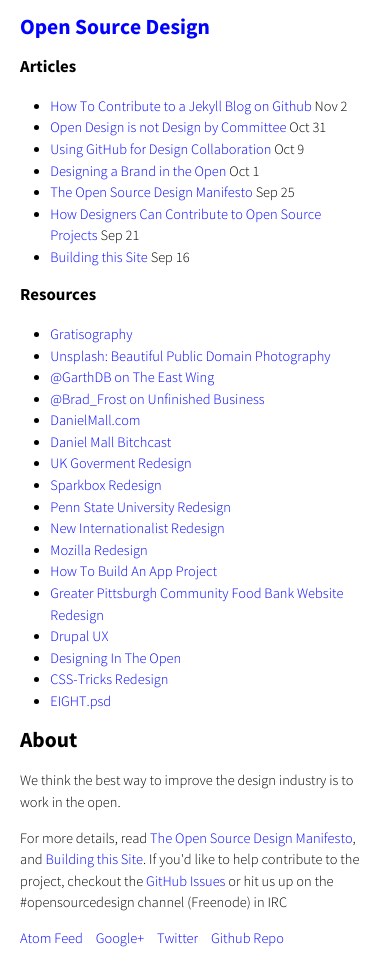
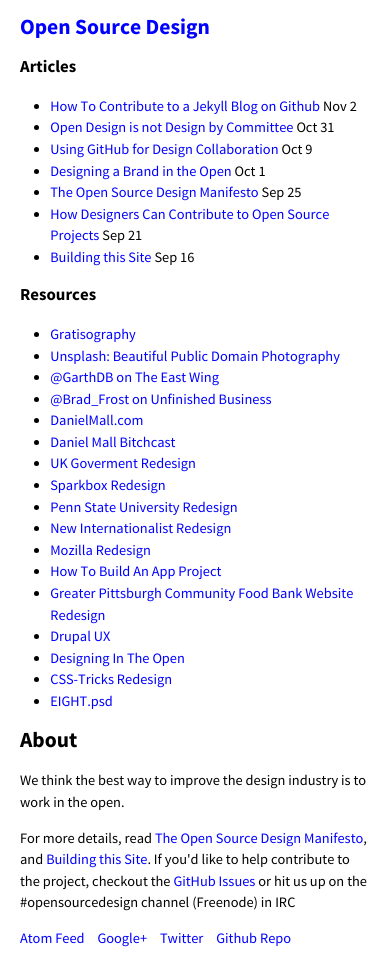
Before and after one commit to DesignOpen/designopen.github.io, a Jekyll site: the page built from index.html, in a window 390 px wide. Built offline with Jekyll 4.4.1, drawn with Linux system fonts in a browser that asks for light colours.

Commit message:
changed font weight to normal on smaller screens

```diff
--- a/css/main.css
+++ b/css/main.css
@@ -3,7 +3,6 @@
   margin: 0;
   line-height:  1.5rem;
   font-size: 1rem;
-  font-weight: 300;
 }
 h1, h2, h3, h4, h5, h6 {
   font-weight: bold;
@@ -53,10 +52,16 @@
   :root {
     font-size: 90%;
   }
+  body {
+    font-weight: normal;
+  }
 }
 @media only screen and (min-width: 500px) and (max-width: 800px) {
   :root {
     font-size: 100%;
+  }
+  body {
+    font-weight: normal;
   }
 }
 
@@ -64,4 +69,7 @@
   :root {
     font-size: 120%;
   }
+  body {
+    font-weight: 300;
+  }
 }
```
